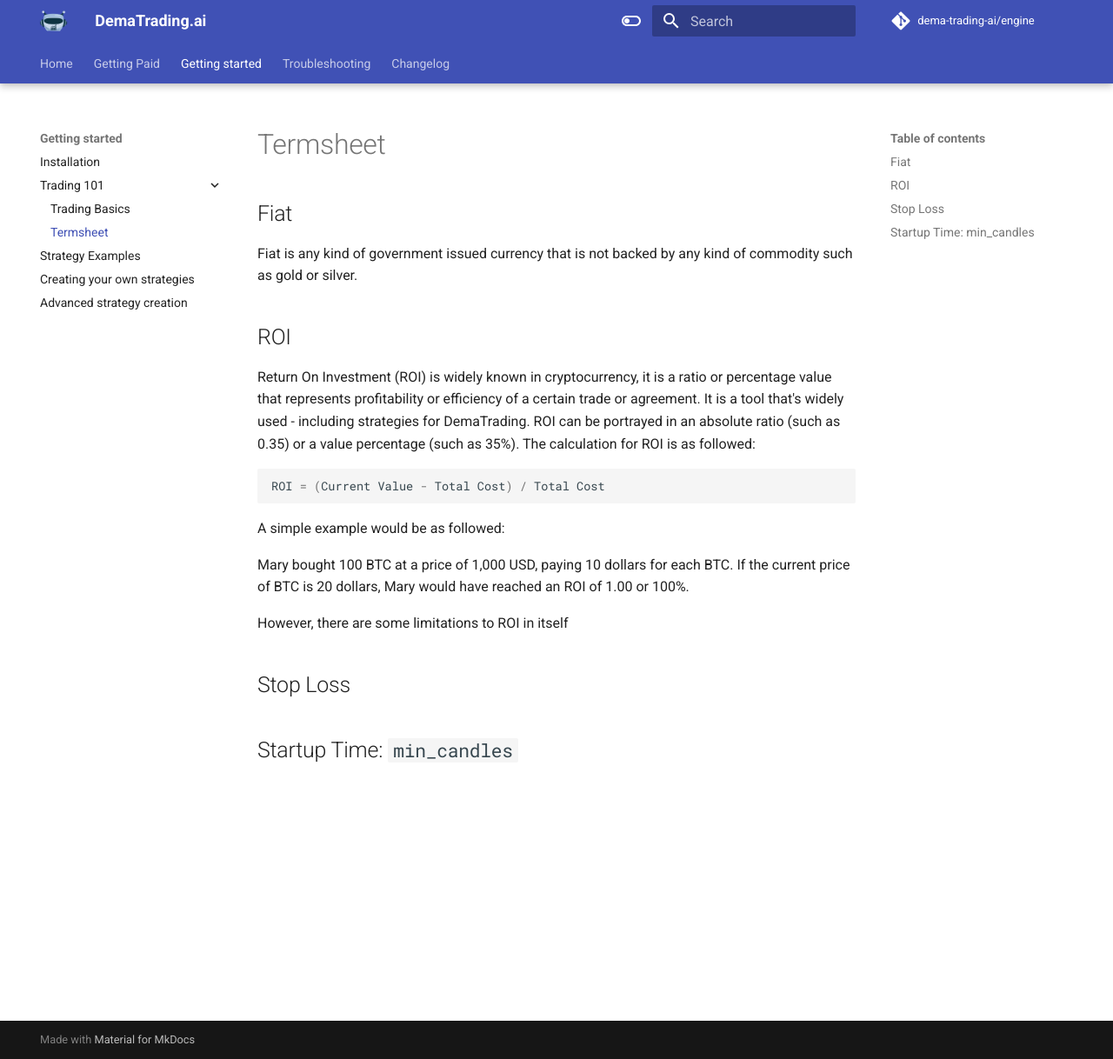
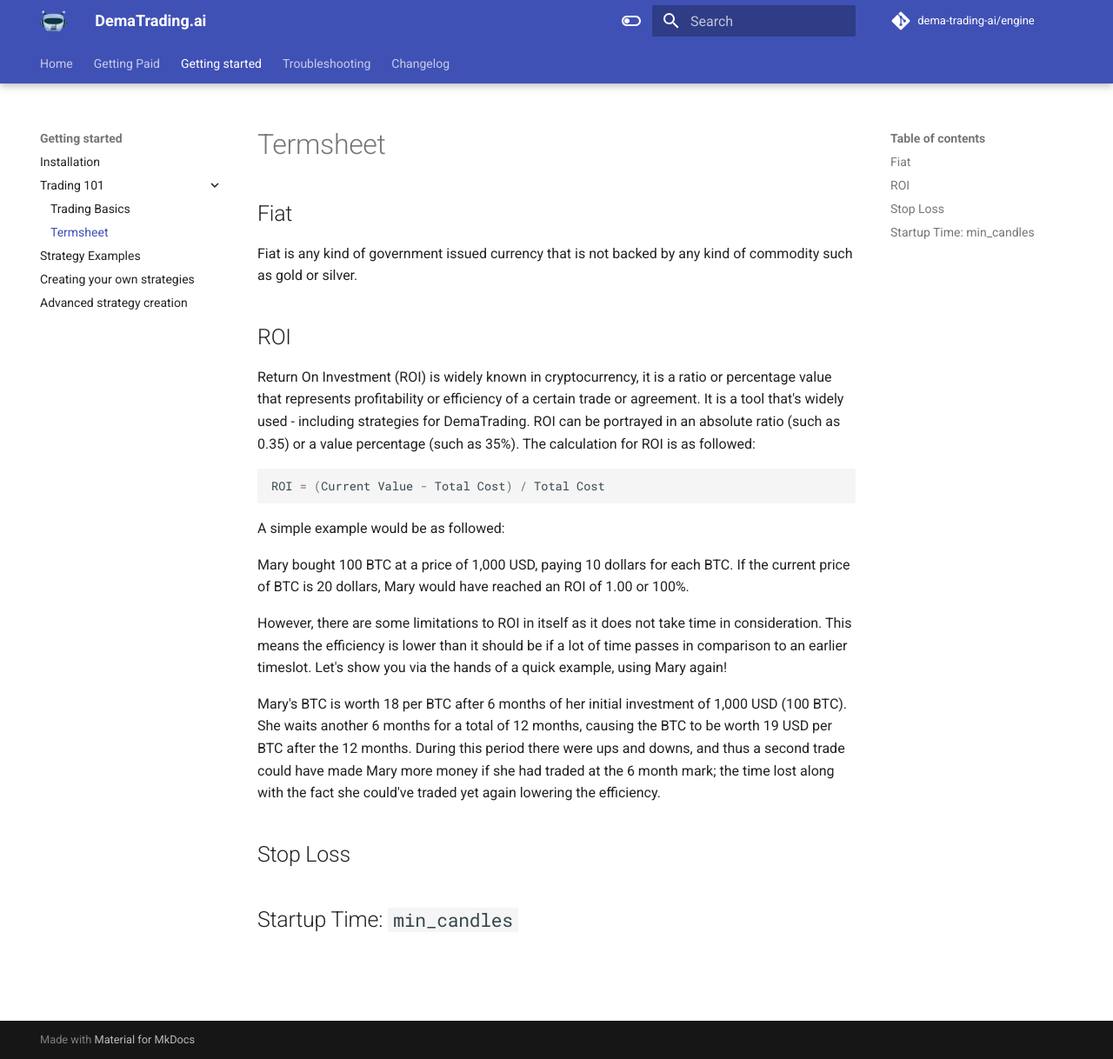
Before and after one commit to dema-trading-ai/docs, an MkDocs documentation site: the page built from docs/getting_started/trading101/termsheet.md, in a window 1280 px wide and 1218 px high. Shown: the whole window at 87% size. Built offline with MkDocs 1.6.1 and Material for MkDocs 9.7.7, drawn with Linux system fonts in a browser that asks for light colours; comment, search, counter and statistics services are not loaded.

Commit message:
Changes to MKDocs (replica of termsheet) and changes to termsheet
As stated

```diff
--- a/docs/getting_started/trading101/termsheet.md
+++ b/docs/getting_started/trading101/termsheet.md
@@ -16,8 +16,9 @@ A simple example would be as followed:
 
 Mary bought 100 BTC at a price of 1,000 USD, paying 10 dollars for each BTC. If the current price of BTC is 20 dollars, Mary would have reached an ROI of 1.00 or 100%.
 
-However, there are some limitations to ROI in itself
+However, there are some limitations to ROI in itself as it does not take time in consideration. This means the efficiency is lower than it should be if a lot of time passes in comparison to an earlier timeslot. Let's show you via the hands of a quick example, using Mary again!
 
+Mary's BTC is worth 18 per BTC after 6 months of her initial investment of 1,000 USD (100 BTC). She waits another 6 months for a total of 12 months, causing the BTC to be worth 19 USD per BTC after the 12 months. During this period there were ups and downs, and thus a second trade could have made Mary more money if she had traded at the 6 month mark; the time lost along with the fact she could've traded yet again lowering the efficiency.
 
 ## Stop Loss
 
--- a/mkdocs.yml
+++ b/mkdocs.yml
@@ -5,7 +5,6 @@ nav:
         - Calculation example: getting_paid/calculationexample.md
         - For algo creators: getting_paid/algocreatorpaid.md
         - For investors: getting_paid/investorpaid.md
-        - Termsheet: getting_paid/termsheet.md
     - Getting started:
         - Installation: getting_started/installation.md
         - Trading 101:
```
Also changed, not shown: docs/getting_paid/termsheet.md (deleted, +0 -1 lines).
